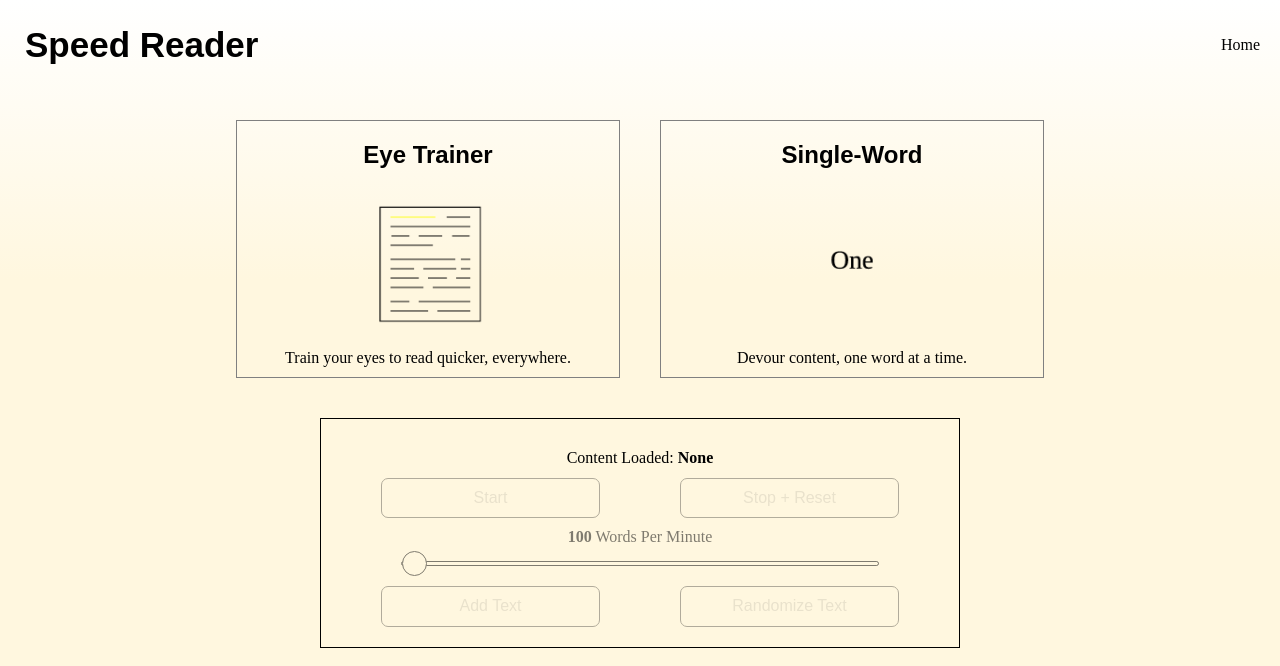
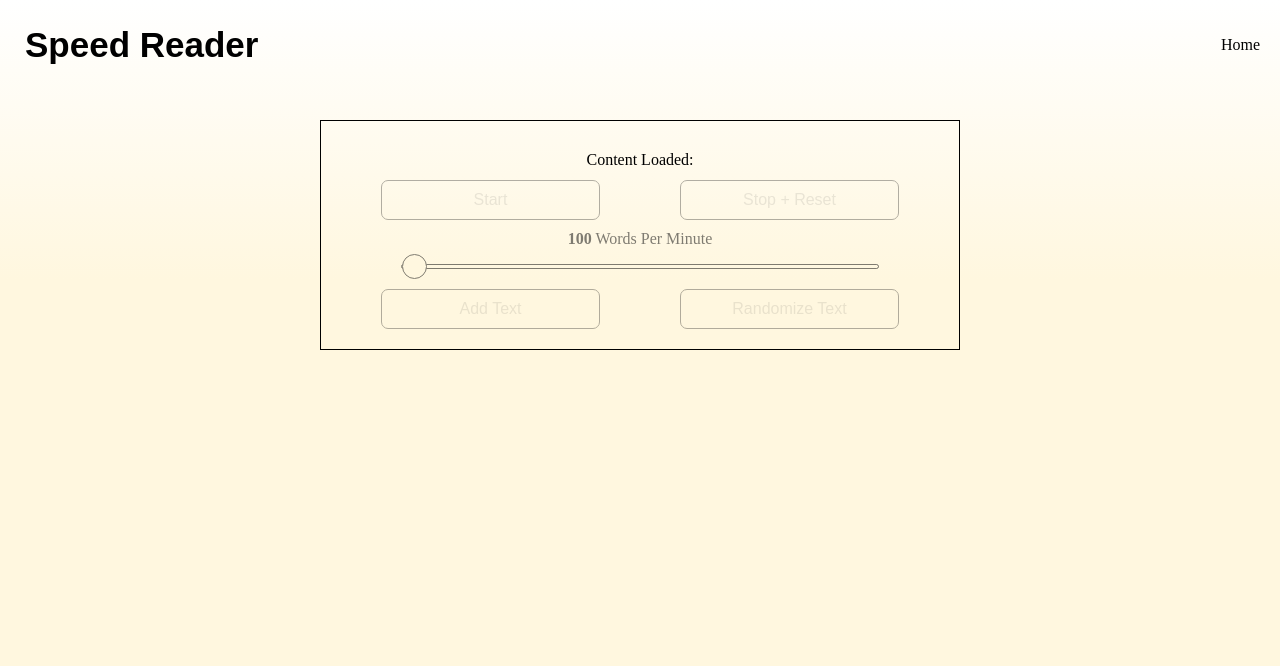
Before and after one commit to PuneetBirdi/speedreader, a React (Create React App) app: page / in a window 1280 px wide. Shown: the top 666 px of the page. Built offline with nearby package versions, Linux system fonts and the light colour scheme.

Commit message:
fixed react routing

```diff
--- a/src/App.js
+++ b/src/App.js
@@ -185,7 +185,7 @@ render(){
             <div className="App">
         <NavBar/>
         <Switch>
-          <Route exact path = "/">
+          <Route exact path = "/speedreader">
             <HomeMenu
               getReadingTypeFunc = {this.getReadingType}
             />
```
